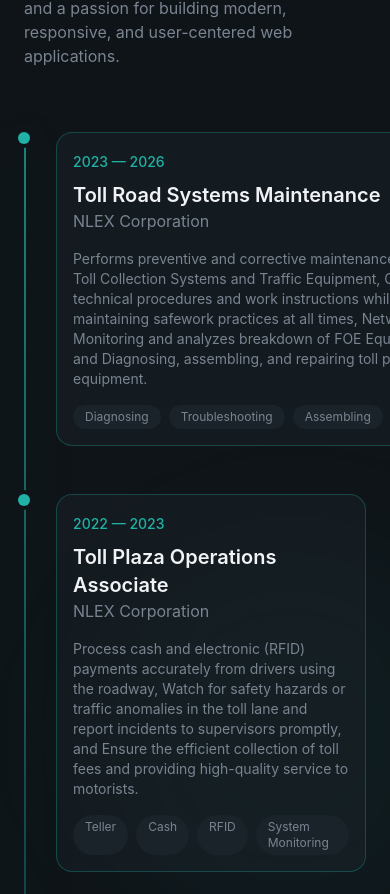
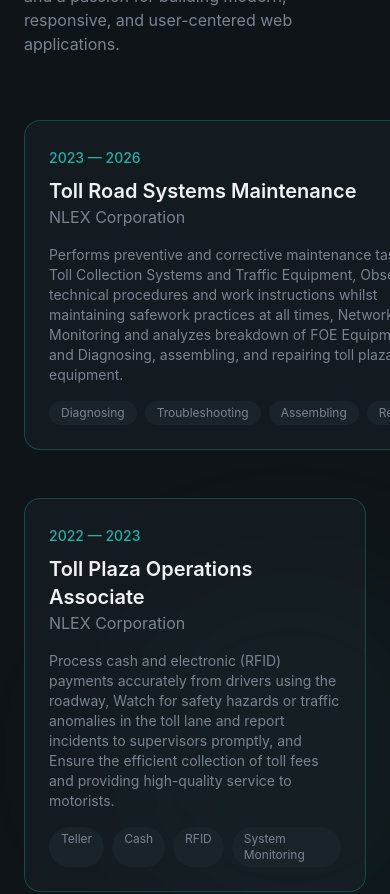
Before and after one commit to SLDRamon/Personal-Portfolio, a React (Vite) app: page / in a window 390 px wide. Shown: the part 6660-7554 px from the top of the page. Built offline with nearby package versions, Linux system fonts and the light colour scheme.

Commit message:
Some changes to fix
Timeline, & timeline dot hidden in mobile but in medium screen will display

```diff
--- a/src/sections/Experience.jsx
+++ b/src/sections/Experience.jsx
@@ -58,7 +58,7 @@
 
             {/* Timeline */}
             <div className="relative ">
-                <div className="timeline-glow absolute left-0 md:left-1/2 top-0 bottom-0 w-0.5 bg-linear-to-b from-primary/70 via-primary/30 to-transparent md:-translate-x-1/2 shadow-[0_0_25px_rgba(32,178,166,0.8)]"/>
+                <div className=" hidden timeline-glow absolute left-0 md:left-1/2 md:block top-0 bottom-0 w-0.5 bg-linear-to-b from-primary/70 via-primary/30 to-transparent md:-translate-x-1/2 shadow-[0_0_25px_rgba(32,178,166,0.8)]"/>
 
             {/* Experience Items */}
             <div className="space-y-12">
@@ -69,15 +69,15 @@
                     >
 
                         {/* Timeline Dot */}
-                        <div className="absolute left-0 md:left-1/2 top-0 w-3 h-3 bg-primary rounded-full -translate-x-1/2 ring-4 ring-background z-10">
+                        <div className="hidden absolute left-0 md:block md:left-1/2 top-0 w-3 h-3 bg-primary rounded-full -translate-x-1/2 ring-4 ring-background z-10">
                         {exp.current && (
                             <span className="absolute inset-0 rounded-full bg-primary animate-ping opacity-75"/>
                         )}
                         </div>
 
                         {/* Content */}
-                        <div className={`pl-8 md:pl-0 ${idx % 2 === 0 ? "md:pr-16 md:text-right" : "md:col-start-2 md:pl-16"}`}>
-                            <div className={`glass p-4 md:p-6 rounded-2xl border border-primary/30 hover:border-primary/50 transition-all duration-500`}>
+                        <div className={`md:pl-0 ${idx % 2 === 0 ? "md:pr-16 md:text-right" : "md:col-start-2 md:pl-16"}`}>
+                            <div className={`glass p-6 rounded-2xl border border-primary/30 hover:border-primary/50 transition-all duration-500`}>
                                 <span className="text-sm text-primary font-medium">{exp.period}</span>
                                 <h3 className="text-xl font-semibold mt-2">{exp.role}</h3>
                                 <p className="text-muted-foreground">{exp.company}</p>
--- a/src/sections/Home.jsx
+++ b/src/sections/Home.jsx
@@ -92,12 +92,12 @@
                         <div className="flex flex-warp gap-4 animate-fade-in animation-delay-300">
                             <a href="#contact">
                             <Button className="cursor-pointer md:text-lg" size="lg">
-                                Contact Me <ArrowRight className="w-5 h-5"/>
+                                Contact Me <ArrowRight className="md:w-5 h-5" size={`15px`}/>
                             </Button>
                             </a>
                             <a href="https://drive.usercontent.google.com/u/0/uc?id=1BAIyL6lcP8W719S2rMnah_vXOraUcxn5&export=download" target="_blank">
                              <AnimatedBorderButton className="md:text-lg">
-                                <Download className="w-5 h-5"/>
+                                <Download className="md:w-5 h-5" size={`15px`}/>
                                      Download CV
                             </AnimatedBorderButton>
                             </a>
```
